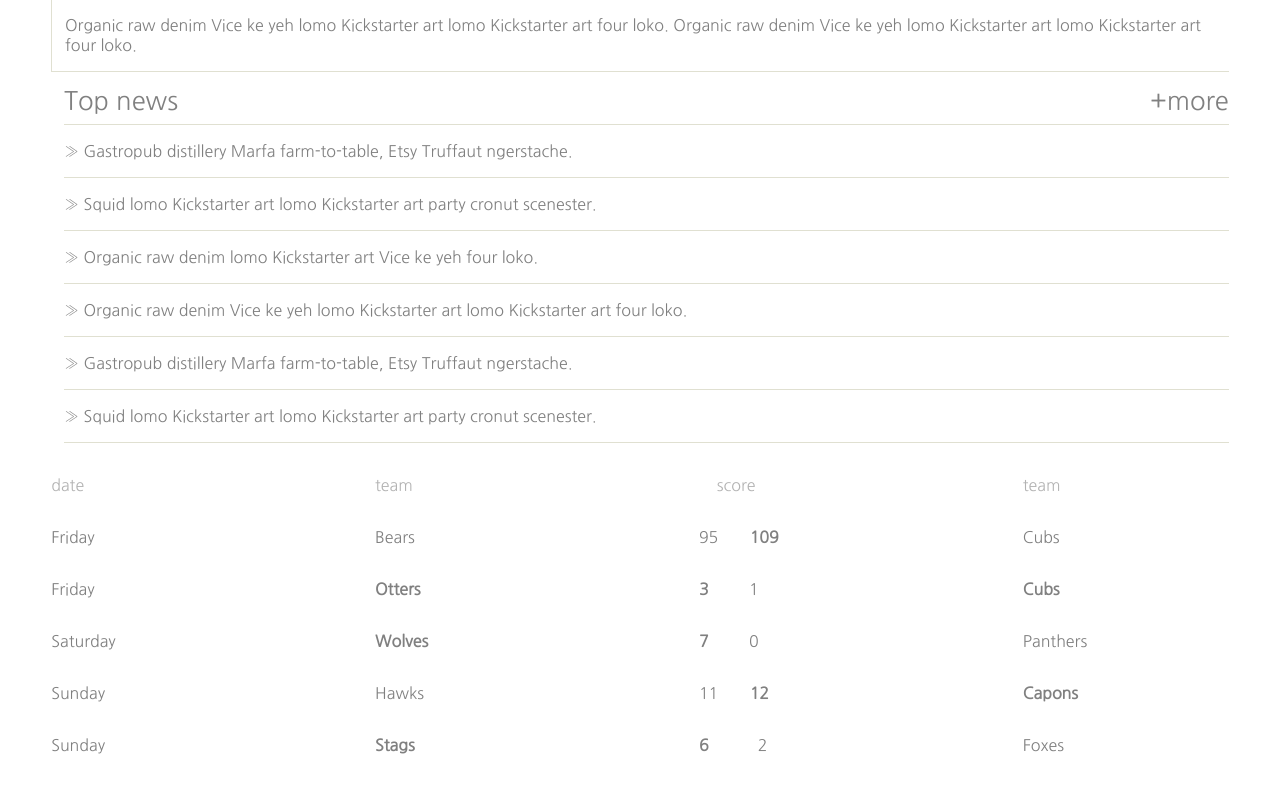
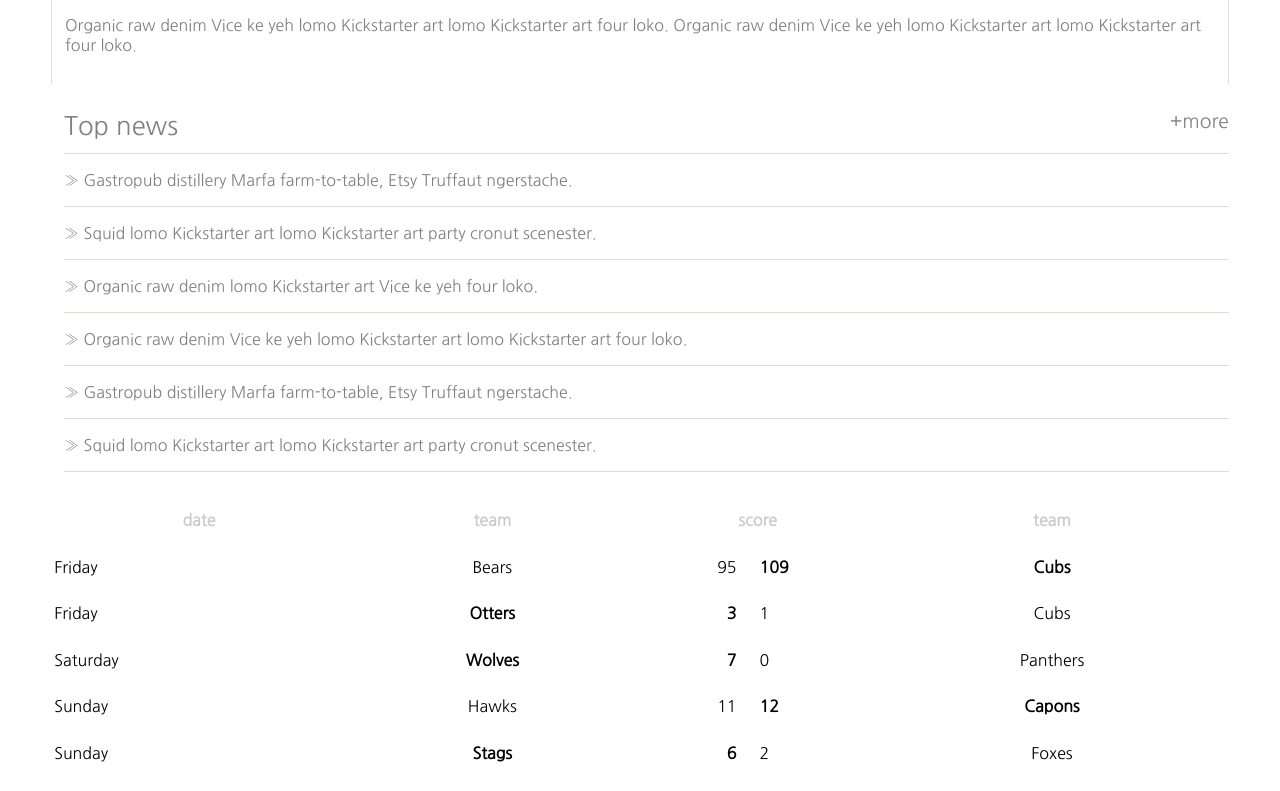
Before and after one commit to viditbudania/Responsive-webpage, a plain HTML site: page index.html in a window 1280 px wide. Shown: the part 793-1584 px from the top of the page. Drawn offline with Linux system fonts and the light colour scheme.

Commit message:
done changes

```diff
--- a/app.css
+++ b/app.css
@@ -2,9 +2,8 @@ body {
     font-family: 'Nanum Gothic', sans-serif;
     color: hsl(60, 0%, 50%);
     padding: 0 4vw;
-    margin: 3vw 0 18vw 0;
+    margin: 2vw 0 18vw 0;
 }
-
 
 .header {
     border-bottom: hsl(60, 19%, 85%) 3px solid;
@@ -27,7 +26,6 @@ body {
     margin-bottom: 0;
 }
 
-
 .nav {
     display: flex;
     justify-content: space-around;
@@ -35,8 +33,9 @@ body {
 }
 
 .breaking-news {
-    border-bottom: hsl(60, 19%, 85%) 1px solid;
+    /* border-bottom: hsl(60, 19%, 85%) 1px solid; */
     border-left: hsl(60, 19%, 85%) 1px solid;
+    border-right: hsl(60, 19%, 85%) 1px solid;
 }
 
 .breaking-news img {
@@ -45,11 +44,12 @@ body {
     object-fit: cover;
 }
 
-.breaking-news div,
+.breaking-news div {
+    padding: 1vw;
+}
 .top-news {
     padding-left: 1vw;
 }
-
 
 .top-news section {
     font-size: 2vw;
@@ -59,8 +59,13 @@ body {
 }
 
 .top-news section p {
-    margin-top: 1vw;
-    margin-bottom: 0.5vw;
+    margin-top: 2vw;
+    margin-bottom: 0;
+}
+
+.top-news section div p {
+    font-size: 1.5vw;
+    border-bottom:0;
 }
 
 .top-news div p {
@@ -68,41 +73,72 @@ body {
     border-bottom: hsl(60, 19%, 85%) 1px solid;
 }
 
-.table-grid {
-    display: grid;
-    grid-template: repeat(6, 1fr)/ repeat(4, 1fr);
-    grid-column-gap: 10%;
-}
-
-.table-heading {
-    opacity: 0.6;
-}
-
 .place h3 {
     font-size: 2rem;
     margin-bottom: 0;
     margin-top: 80px;
 }
+.score-table{
+    background-color:white;
+    color:black;
+    margin-top:35px;
+}
+.teams{
+    width: 100%;
+    height: 20vw;
+}
+#table-headings{
+    opacity: 0.2;
+}
+#table-headings>th.score{
+    width:10%;
+    padding-bottom:2%;
+    text-align:center;
+}
+.date{
+    width:25%;
+    padding-bottom:2%;
+}
 
+.team1{
+    width:25%;
+    padding-bottom:2%;
+    text-align: center;
+}
 
+.score1{
+    width:10%;
+    text-align:right;
+    padding-right:20px;
+    padding-bottom:2%;
+}
+.score2{
+    width:10%;
+    text-align:left;
+    padding-bottom:2%;
+}
+
+.team2{
+    width:30%;
+    text-align: center;
+    padding-bottom:2%;
+}
 .weather-grid {
-
     display: grid;
     grid-template: 1fr 1.5fr / repeat(5, 1fr);
     align-items: end;
 }
 
-
 .weather-grid img {
-
-    width: 65%;
+    width: 75%;
 }
 
 .weather-grid p {
-
     padding-left: 4vw;
 }
-
+.today{
+    font-size: 3vw;
+}
 .latest-news-container {
     display: flex;
     justify-content: space-between;
@@ -111,7 +147,13 @@ body {
 }
 
 .latest-news-container p {
-    margin-bottom: 0;
+    margin-bottom: 0.5vw;
+    font-size: 2vw;
+}
+
+.latest-news-container div p{
+    font-size: 1.5vw;
+    margin-top: 2.5vw;
 }
 
 .latest-news-item img {
@@ -133,45 +175,27 @@ body {
 }
 
 .footer p {
-    width: 30vw;
+    width: 25vw;
     float: left;
     text-align: center;
+    margin-left: 2vw;
 }
 
 @media screen and (max-width: 428px) {
     body {
-
         padding: 0 7vw;
         margin: 0;
         color: hsl(60, 0%, 20%);
     }
 
-    .header {
-        color: black;
-        padding: 0;
-
-        font-size: 6vw;
-        border-bottom: 1vm;
-    }
-
     .header img {
-
         width: 14%;
         margin-left: 0;
         position: relative;
-        bottom: 6vw;
-    }
-
-    .header p {
-
-        width: 90%;
-        position: relative;
-        left: 1vw;
-        bottom: 3vw;
+        bottom: 1vw;
     }
 
     .header-sidebar {
-
         width: 14%;
         position: relative;
         left: 76vw;
@@ -183,12 +207,13 @@ body {
         margin: 2vw;
     }
 
-    .nav {display:none;}
+    .nav {
+        display: none;
+    }
 
     .breaking-news {
         border: 0;
         position: relative;
-
         margin-top: -12vw;
     }
 
@@ -206,7 +231,6 @@ body {
         padding-bottom: 1vw;
         position: absolute;
         bottom: 0;
-
     }
 
     .breaking-news h3 {
@@ -218,8 +242,13 @@ body {
     .breaking-news p {
         font-size: 2.5vw;
     }
-
-
+    .top-news section {
+        display: none;
+    }
+    .teams{
+        width: 100%;
+        height: 20vw;
+    }
     .top-news div,
     .table-grid,
     .weather-grid {
@@ -235,7 +264,6 @@ body {
         margin-bottom: 0;
     }
 
-
     .place h3 {
         margin-top: 5vw;
         font-size: 5vw;
@@ -249,64 +277,47 @@ body {
         bottom: 5vw;
     }
 
-
     .latest-news-container {
-
         margin-bottom: 5vw;
-        font-size: 8vw;
+    }
+    .latest-news-container p {
+        font-size: 3.5vw;
+    }
+    .latest-news-container div p{
+        font-size: 2.5vw;
+        margin-top: 3.5vw;
     }
 
     .latest-news-item p {
         font-size: 2.5vw;
     }
 
+    .latest-news-item img {
+        width: 25%;
+    }
+
     .footer {
-
         font-size: 2.5vw;
         padding-bottom: 10vw;
     }
 
     .footer p {
-
         width: 25vw;
     }
-
 }
 
- @media screen and (min-width:428px) and (max-width: 768px) {
+@media screen and (min-width:428px) and (max-width: 768px) {
     body {
-
         padding: 0;
         margin: 0;
         color: hsl(60, 0%, 20%);
     }
 
-    .header {
-        color: black;
-        padding: 0;
-
-        font-size: 8vw;
+    .header img {
+        width: 14%;
+        position: relative;
     }
-
-    .header img {
-
-        width: 12%;
-        position: relative;
-        left: 0;
-        top: -7vw;
-    }
-
-    .header p {
-
-        width: 90%;
-        position: relative;
-        left: 4vw;
-        bottom: 6.5vw;
-    }
-
-
     .nav {
-
         font-size: 2vw;
         padding: 0;
         position: relative;
@@ -322,7 +333,6 @@ body {
     .breaking-news {
         width: 55%;
         border: 0;
-
         position: relative;
     }
 
@@ -340,28 +350,25 @@ body {
         padding-bottom: 1vw;
         position: absolute;
         bottom: 0;
-
     }
 
     .breaking-news h3 {
-        font-size: 3vw;
+        font-size: 2.5vw;
         margin-top: 2vw;
         margin-bottom: 0;
     }
 
     .breaking-news p {
-        font-size: 2vw;
+        font-size: 1.5vw;
+        padding-right: 2vw;
     }
-
 
     .top-news {
         padding-left: 0;
-
     }
 
     .top-news div {
         font-size: 2vw;
-
         padding-left: 2.2vw;
     }
 
@@ -369,19 +376,34 @@ body {
         font-size: 3vw;
         padding-left: 2.2vw;
     }
-
+    .top-news section div p{
+        font-size: 2vw;
+        margin-top: 3vw;
+    }
+    #table-headings{
+        opacity: 0.2;
+    }
+    #table-headings>th.score{
+        width:10%;
+        padding-bottom:2%;
+        text-align:center;
+    }
     .table-grid,
     .weather-grid {
-
         height: 22%;
         font-size: 2vw;
     }
 
     .table-grid {
+        display: grid;
         padding-left: 2vw;
+
     }
-
+    .table-grid p:nth-child(n) {
+        background:#ccc;
+      }
     .weather-grid {
+        height: 22%;
         width: 42vw;
         font-size: 2vw;
         margin-left: -44vw;
@@ -392,13 +414,11 @@ body {
     }
 
     .weather-grid p {
-
         padding-left: 2vw;
         margin-bottom: -1vw;
     }
 
     .place {
-
         margin-left: -43vw;
         position: relative;
         bottom: -2vw;
@@ -417,15 +437,18 @@ body {
         bottom: 2vw;
     }
 
-
-    .latest-news-container,
+    .latest-news-container p {
+        font-size: 2.5vw;
+    }
+    .latest-news-container div p{
+        font-size: 2vw;
+        margin-top: 2.5vw;
+    }
     .latest-news-item {
-
         padding-left: 2vw;
     }
 
     .latest-news-item div {
-
         margin-bottom: 3vw;
         font-size: 2vw;
     }
@@ -433,7 +456,6 @@ body {
     .latest-news-item img {
         width: 10%;
     }
-
     .footer {
 
         font-size: 2.4vw;
--- a/index.html
+++ b/index.html
@@ -38,7 +38,8 @@
                 <div class="top-news">
                     <section>
                         <p>Top news</p>
-                        <p>+more</p>
+                        <div><p>+more</p></div>
+
                     </section>
                     <div>
                         <p> » Gastropub distillery Marfa farm-to-table, Etsy Truffaut ngerstache. </p>
@@ -50,32 +51,52 @@
                     </div>
                 </div>
                 <div>
-                    <div class="table-grid">
-                        <p class="table-heading">date</p>
-                        <p class="table-heading">team</p>
-                        <p class="table-heading">&nbsp; &nbsp; score</p>
-                        <p class="table-heading">team</p>
-                        <p>Friday</p>
-                        <p>Bears</p>
-                        <p> 95 &nbsp; &nbsp; &nbsp; <b>109</b></p>
-                        <p>Cubs</p>
-                        <p>Friday</p>
-                        <p><b>Otters</b></p>
-                        <p><b>3</b> &nbsp; &nbsp; &nbsp; &nbsp; 1</p>
-                        <p><b>Cubs</b></p>
-                        <p>Saturday</p>
-                        <p><b>Wolves</b></p>
-                        <p><b>7</b> &nbsp; &nbsp; &nbsp; &nbsp; 0</p>
-                        <p>Panthers</p>
-                        <p>Sunday</p>
-                        <p>Hawks</p>
-                        <p>11 &nbsp; &nbsp; &nbsp; <b>12</b></p>
-                        <p><b>Capons</b></p>
-                        <p>Sunday</p>
-                        <p><b>Stags</b></p>
-                        <p><b>6</b> &nbsp; &nbsp; &nbsp; &nbsp; &nbsp; 2</p>
-                        <p>Foxes</p>
+                    <div class="score-table">
+                        <table class='teams'>
+                            <tr id="table-headings">
+                                <th class="date">date</th>
+                                <th class='team1'>team</th>
+                                <th colspan='2' class='score'>score</th>
+                                <th class='team2'>team</th>
+                            </tr>
+                            <tr>
+                                <td class='date'>Friday</td>
+                                <td class='team1'>Bears</td>
+                                <td class='score1'>95</td>
+                                <td class='score2'><b>109</b></td>
+                                <td class='team2'><b>Cubs</b></td>
+                            </tr>
+                            <tr>
+                                <td class='date'>Friday</td>
+                                <td class='team1'><b>Otters</b></td>
+                                <td class='score1'><b>3</b></td>
+                                <td class='score2'>1</td>
+                                <td class='team2'>Cubs</td>
+                            </tr>
+                            <tr>
+                                <td class='date'>Saturday</td>
+                                <td class='team1'><b>Wolves</b></td>
+                                <td class='score1'><b>7</b></td>
+                                <td class='score2'>0</td>
+                                <td class='team2'>Panthers</td>
+                            </tr>
+                            <tr>
+                                <td class='date'>Sunday</td>
+                                <td class='team1'>Hawks</td>
+                                <td class='score1'>11</td>
+                                <td class='score2'><b>12</b></td>
+                                <td class='team2'><b>Capons</b></td>
+                            </tr>
+                            <tr>
+                                <td class='date'>Sunday</td>
+                                <td class='team1'><b>Stags</b></td>
+                                <td class='score1'><b>6</b></td>
+                                <td class='score2'>2</td>
+                                <td class='team2'>Foxes</td>
+                            </tr>
+                        </table>
                     </div>
+
                 </div>
             </div>
             <div>
@@ -126,7 +147,8 @@
         </div>
         <div class="latest-news-container">
             <p>Latest news</p>
-            <p>+more</p>
+            <div><p>+more</p></div>
+
         </div>
         <div class="latest-news-item">
             <div>
```
